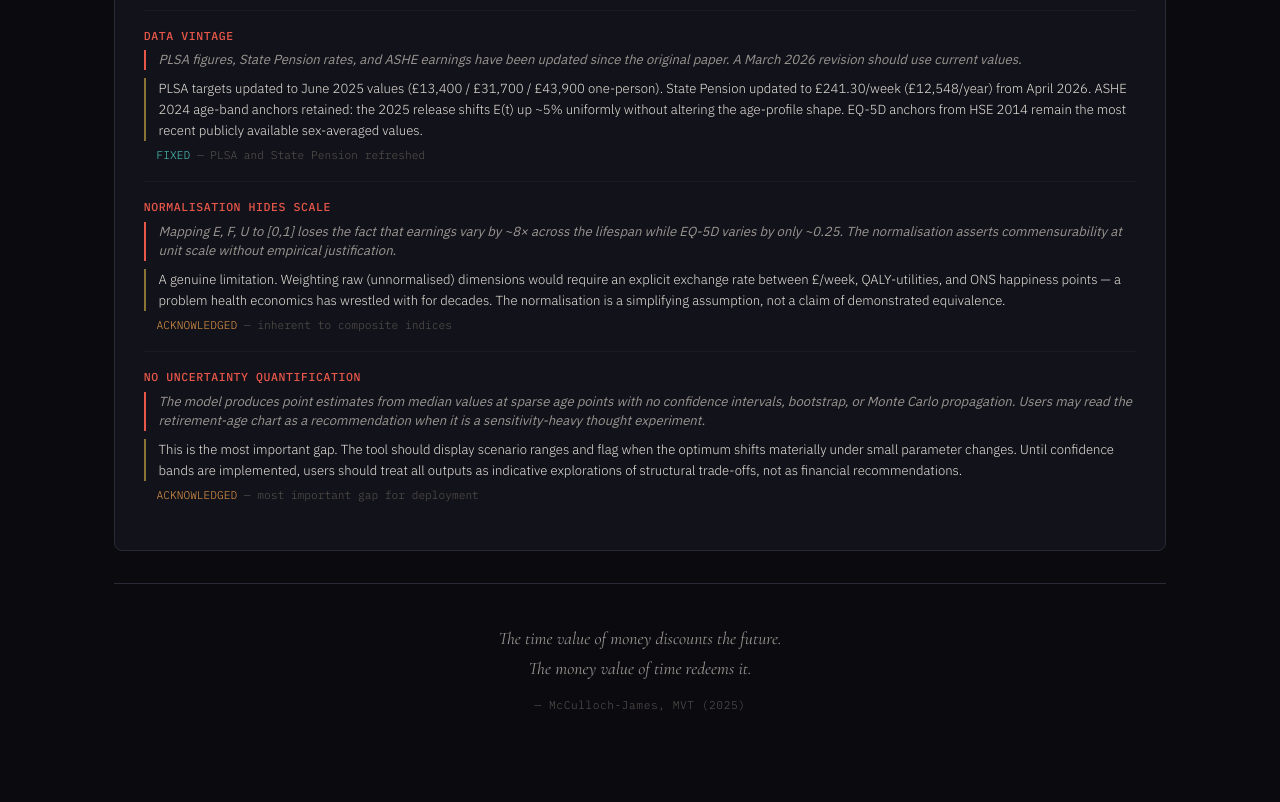
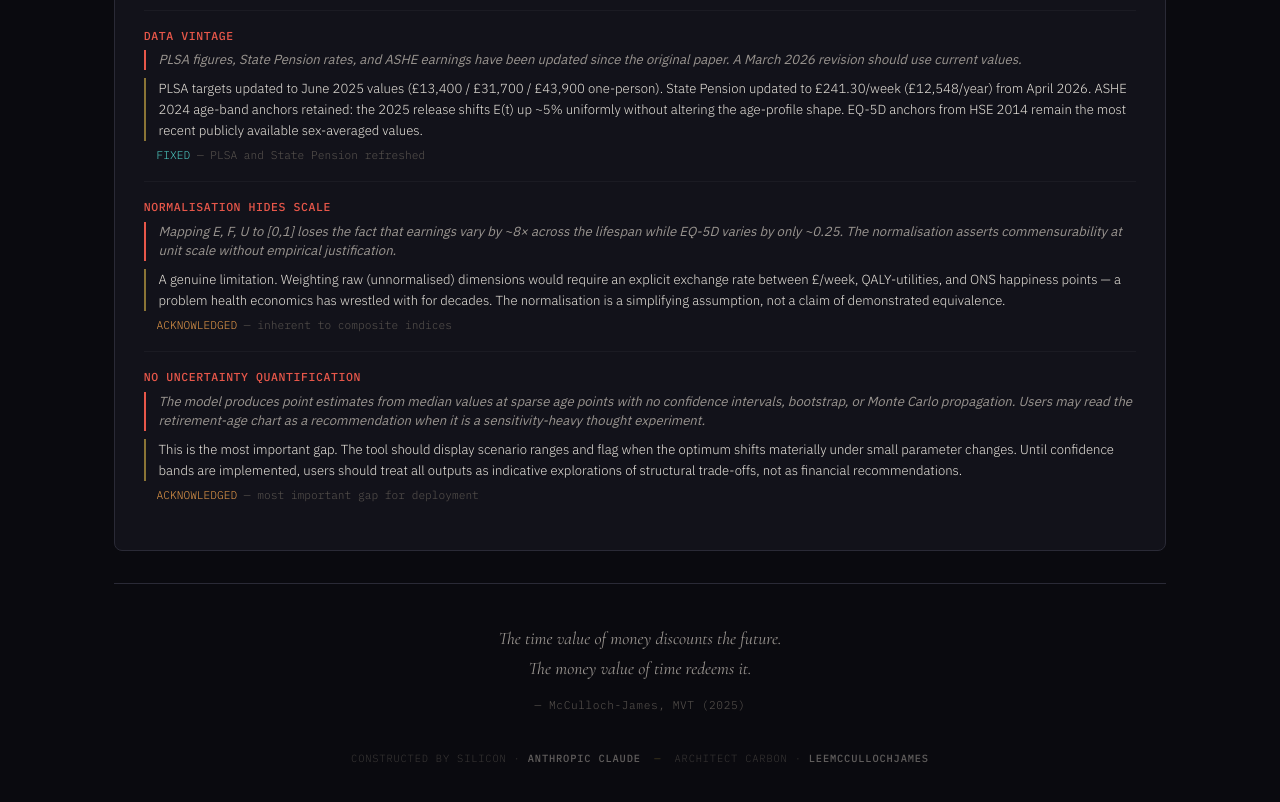
Before and after one commit to leelemacjames/Money-Value-of-Time, a plain HTML site: page index.html in a window 1280 px wide. Shown: the part 5994-6796 px from the top of the page. Drawn offline with nearby package versions, Linux system fonts and the light colour scheme.

Commit message:
Add colophon section for credits in index.html
Added a colophon section with credits to the HTML file.

```diff
--- a/index.html
+++ b/index.html
@@ -426,6 +426,29 @@ input[type="range"]::-moz-range-thumb {
   font-weight: 500;
 }
 
+/* Colophon stamp */
+.colophon {
+  text-align: center;
+  padding: 1.2rem 1rem 2rem;
+  font-family: var(--mono);
+  font-size: 0.65rem;
+  letter-spacing: 0.08em;
+  text-transform: uppercase;
+  color: var(--text-muted);
+  opacity: 0.6;
+  transition: opacity 0.3s;
+}
+.colophon:hover { opacity: 1; }
+.colophon-sep {
+  display: inline-block;
+  margin: 0 0.6em;
+  color: var(--gold-dim);
+}
+.colophon-entity {
+  color: var(--text-secondary);
+  font-weight: 500;
+}
+
 /* Critiques */
 .crit-section {
   background: var(--bg-panel);
@@ -843,6 +866,12 @@ input[type="range"]::-moz-range-thumb {
       The money value of time redeems it.
     </blockquote>
     <div class="attribution">— McCulloch-James, MVT (2025)</div>
+  </div>
+
+  <div class="colophon">
+    <span class="colophon-line">Constructed by Silicon · <span class="colophon-entity">Anthropic Claude</span></span>
+    <span class="colophon-sep">—</span>
+    <span class="colophon-line">Architect Carbon · <span class="colophon-entity">LeeMcCullochJames</span></span>
   </div>
 
 </div>
```
